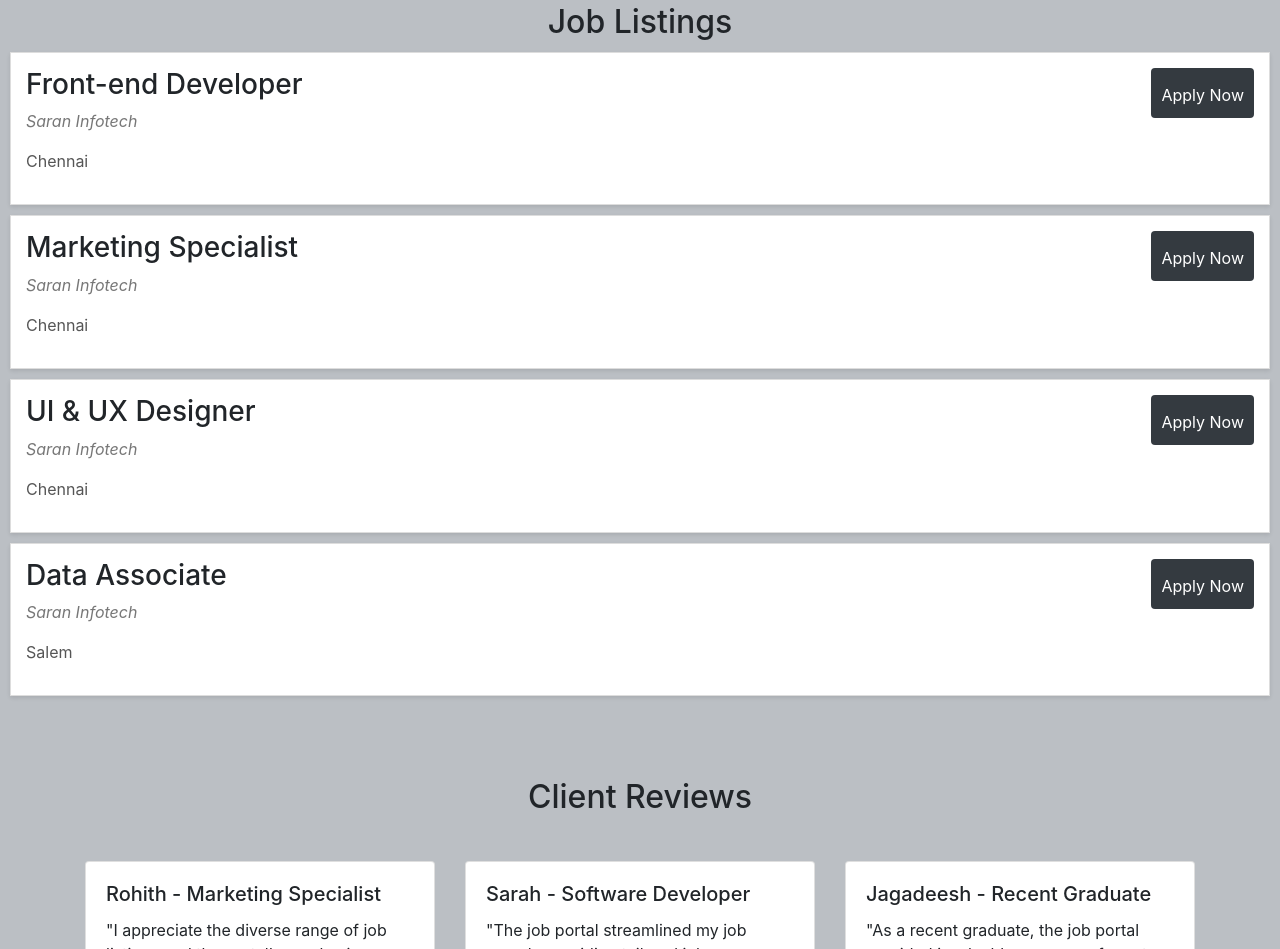
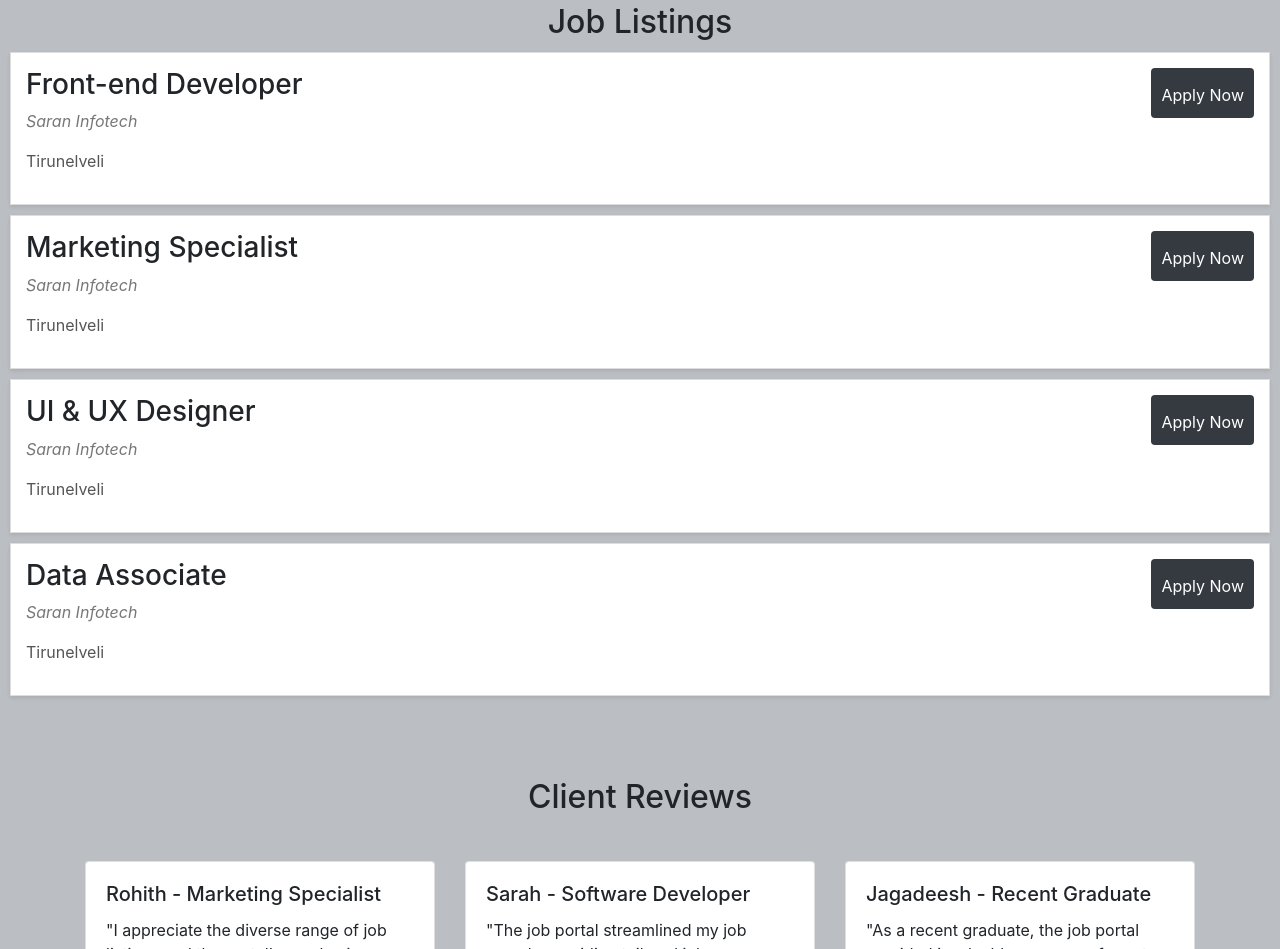
Before and after one commit to saravanant456/Jobportal, a plain HTML site: page index.html in a window 1280 px wide. Shown: the part 1159-2108 px from the top of the page. Drawn offline with nearby package versions, Linux system fonts and the light colour scheme.

Commit message:
Update index.html

```diff
--- a/index.html
+++ b/index.html
@@ -214,7 +214,7 @@
         <div class="job-info">
           <h3>Front-end Developer</h3>
           <p class="company">Saran Infotech</p>
-          <p class="location">Chennai</p>
+          <p class="location">Tirunelveli</p>
         </div>
         <a href="#" class="apply-btn">Apply Now</a>
       </div>
@@ -223,7 +223,7 @@
         <div class="job-info">
           <h3>Marketing Specialist</h3>
           <p class="company">Saran Infotech</p>
-          <p class="location">Chennai</p>
+          <p class="location">Tirunelveli</p>
         </div>
         <a href="#" class="apply-btn">Apply Now</a>
       </div>
@@ -232,7 +232,7 @@
         <div class="job-info">
           <h3>UI & UX Designer</h3>
           <p class="company">Saran Infotech</p>
-          <p class="location">Chennai</p>
+          <p class="location">Tirunelveli</p>
         </div>
         <a href="#" class="apply-btn">Apply Now</a>
       </div>
@@ -241,7 +241,7 @@
         <div class="job-info">
           <h3>Data Associate</h3>
           <p class="company">Saran Infotech</p>
-          <p class="location">Salem</p>
+          <p class="location">Tirunelveli</p>
         </div>
         <a href="#" class="apply-btn">Apply Now</a>
       </div>
```
